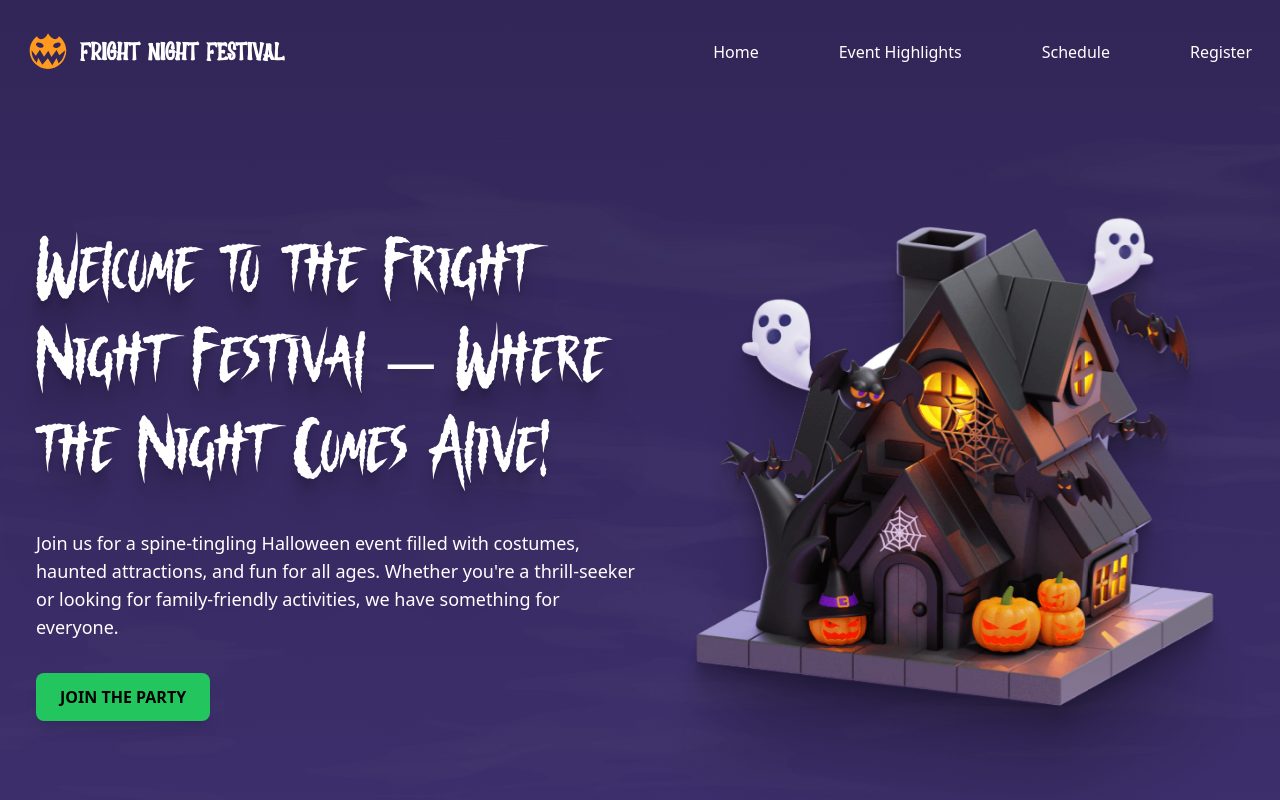
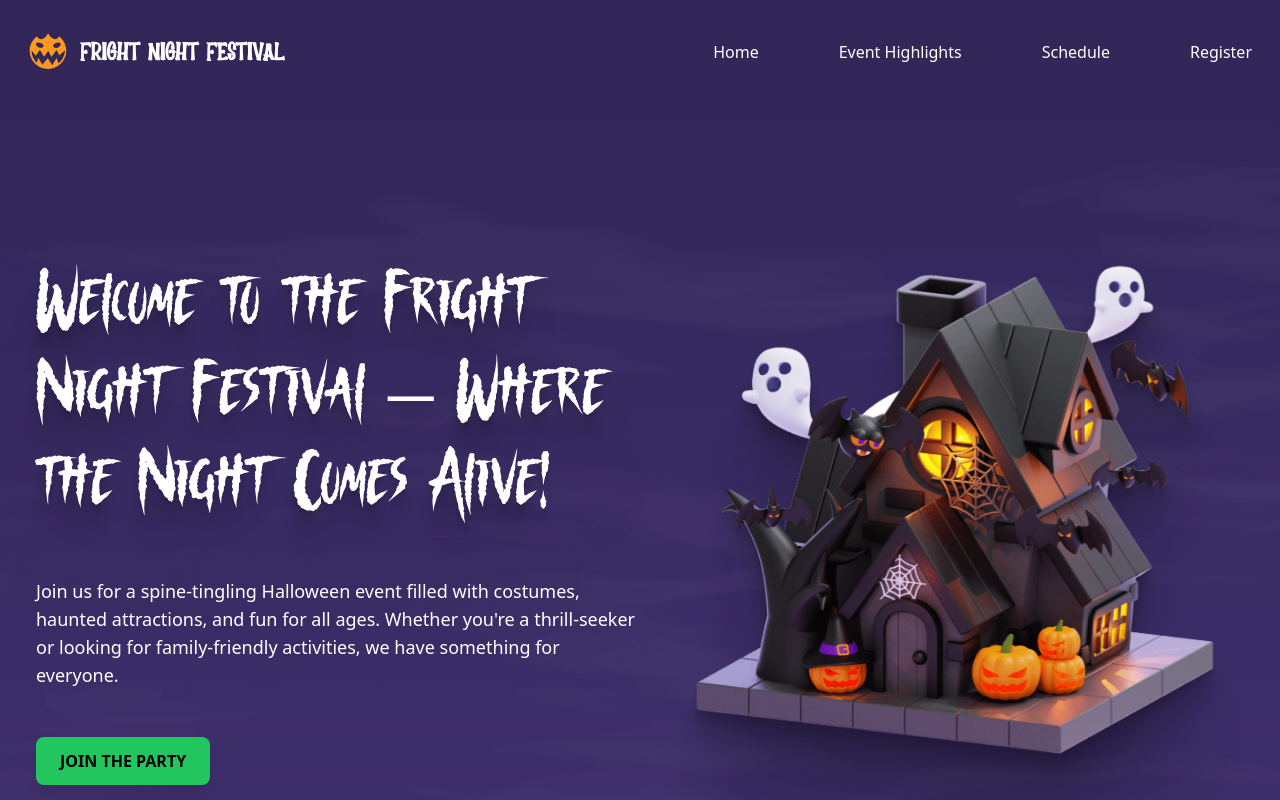
Before and after one commit to tom318267/halloween-event, a React (Create React App) app: page / in a window 1280 px wide. Shown: the top 800 px of the page. Built offline with nearby package versions, Linux system fonts and the light colour scheme.

Commit message:
adjust padding for hero

```diff
--- a/src/components/Hero.tsx
+++ b/src/components/Hero.tsx
@@ -16,9 +16,9 @@ const Hero: React.FC = () => {
       </div>
 
       {/* Content wrapper */}
-      <div className="relative flex flex-col md:flex-row items-center justify-between max-w-[1256px] mx-auto px-8 md:px-6">
+      <div className="relative flex flex-col py-12 md:flex-row items-center justify-between max-w-[1256px] mx-auto px-8 md:px-6">
         {/* Content Section */}
-        <div className="md:w-1/2 text-center md:text-left space-y-8 z-10 pt-16 md:pt-0">
+        <div className="md:w-1/2 text-center md:text-left space-y-12 z-10 pt-16 md:pt-0">
           <h1 className="text-6xl md:text-[90px] font-[nightscary] welcome animate-smooth-reveal">
             Welcome to the Fright Night Festival – Where the Night Comes Alive!
           </h1>
```
